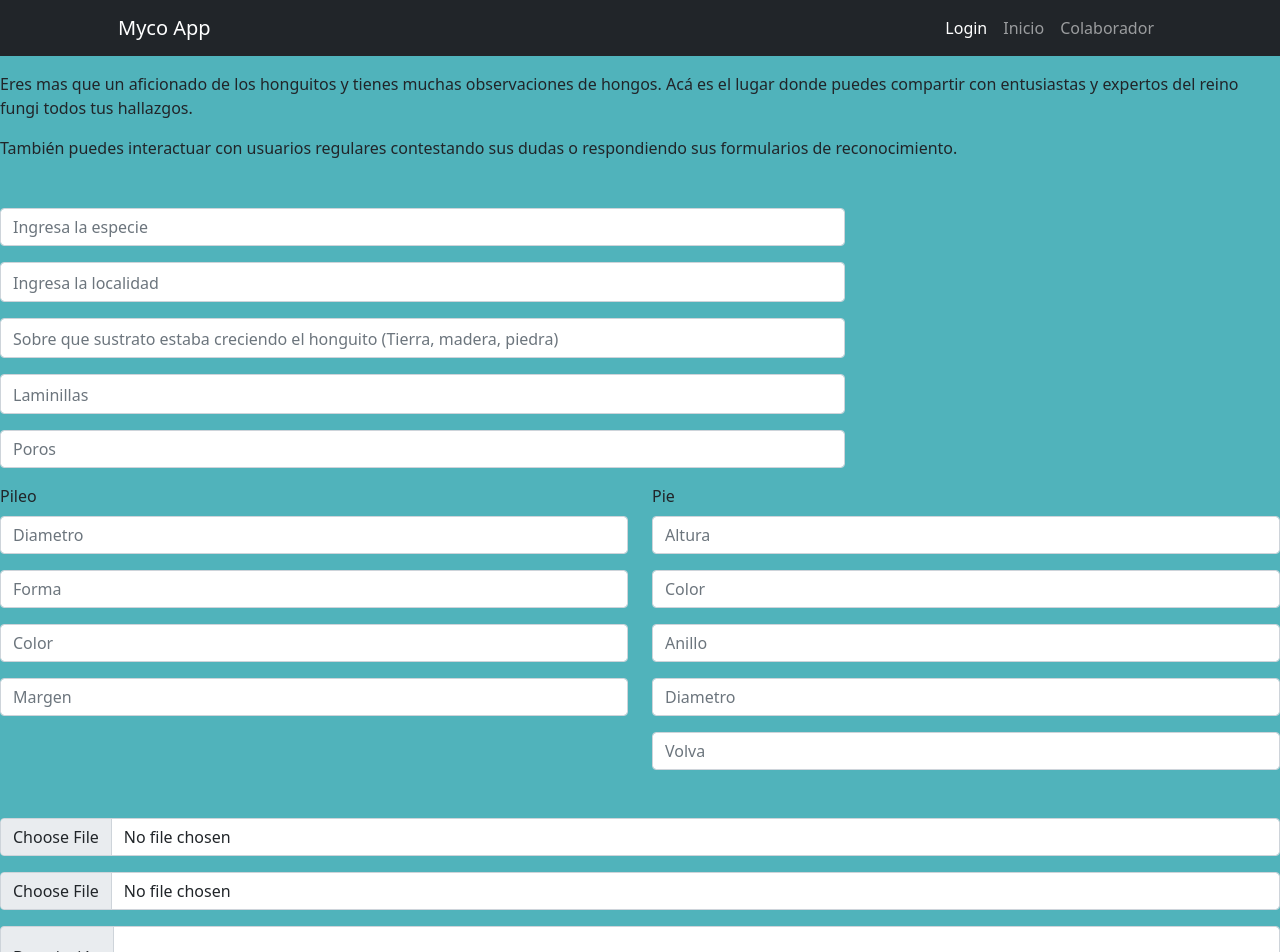
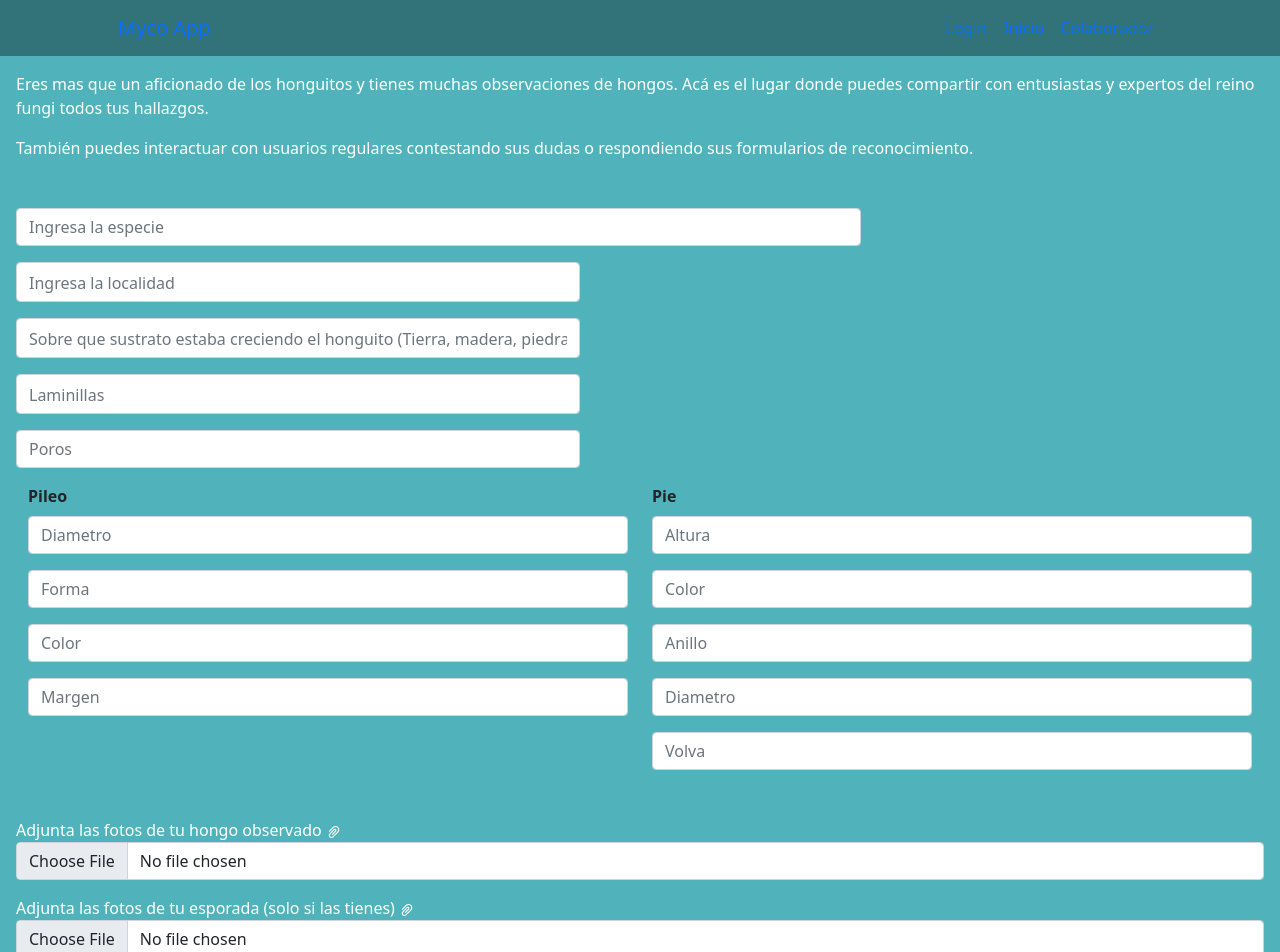
Before and after one commit to MatiasRadov/frontend-myco, a React (Create React App) app: page /collabform in a window 1280 px wide. Shown: the top 952 px of the page. Built offline with nearby package versions, Linux system fonts and the light colour scheme.

Commit message:
vista collabForm modificada y prueba de paleta de colores en algunas vistas

```diff
--- a/src/App.css
+++ b/src/App.css
@@ -1,3 +1,7 @@
+.container-home {
+    background-color: #D2F9F1;
+}
+
 .container-login {
     background-color: #D2F9F1;
 }
@@ -21,3 +25,8 @@
 .register-div {
     background-color: #D2F9F1;
 }
+
+.navbar {
+    color: #fff;
+    background-color: #317378;
+}
--- a/src/components/Navbar.jsx
+++ b/src/components/Navbar.jsx
@@ -2,7 +2,7 @@ import { Link } from 'react-router-dom';
 
 export const Navbar = () => {
     return (
-        <nav className="navbar navbar-expand-lg navbar-dark bg-dark">
+        <nav className="navbar navbar-expand-lg">
         <div className="container px-5">
           <a className="navbar-brand" href="#!">
             Myco App
--- a/src/views/CollabForm.jsx
+++ b/src/views/CollabForm.jsx
@@ -1,5 +1,6 @@
 import React, { useContext, useState } from "react";
 import { Context } from "../store/appContext";
+import { AiOutlinePaperClip } from "react-icons/ai";
 
 function CollabForm() {
   const { store, actions } = useContext(Context);
@@ -36,7 +37,7 @@ function CollabForm() {
       <div className="container-collab">
         <div className="row">
           <div className="col">
-            <div className="contenido mt-3 mb-5">
+            <div className="contenido mt-3 mb-5 mx-3 text-white">
               <p>
                 Eres mas que un aficionado de los honguitos y tienes muchas
                 observaciones de hongos. Acá es el lugar donde puedes compartir
@@ -51,7 +52,7 @@ function CollabForm() {
         </div>
         <form classname="form mb-3" onSubmit={(e) => handleSubmit(e)}>
           <div className="row">
-            <div className="col-8">
+            <div className="col-8 mx-3">
               <div className="contenido mb-3">
                 <input
                   type="text"
@@ -62,7 +63,7 @@ function CollabForm() {
                   aria-label="Ingresa la especie"
                 />
               </div>
-              <div className="col 8">
+              <div className="col-8">
                 <div className="contenido mb-3">
                   <input
                     type="text"
@@ -74,7 +75,7 @@ function CollabForm() {
                   />
                 </div>
               </div>
-              <div className="col 8">
+              <div className="col-8">
                 <div className="contenido mb-3">
                   <input
                     type="text"
@@ -86,7 +87,7 @@ function CollabForm() {
                   />
                 </div>
               </div>
-              <div className="col 8">
+              <div className="col-8">
                 <div className="contenido mb-3">
                   <input
                     type="text"
@@ -98,7 +99,7 @@ function CollabForm() {
                   />
                 </div>
               </div>
-              <div className="col 8">
+              <div className="col-8">
                 <div className="contenido mb-3">
                   <input
                     type="text"
@@ -112,10 +113,10 @@ function CollabForm() {
               </div>
             </div>
           </div>
-          <div className="row">
+          <div className="row mx-3">
             <div className="col">
               <label for="inputEmail4" className="form-label">
-                Pileo
+              <strong>Pileo</strong>
               </label>
               <div className="contenido mb-3">
                 <input
@@ -160,7 +161,7 @@ function CollabForm() {
             </div>
             <div className="col">
               <label for="inputEmail4" className="form-label">
-                Pie
+                <strong>Pie</strong>
               </label>
               <div className="contenido mb-3">
                 <input
@@ -215,8 +216,9 @@ function CollabForm() {
             </div>
           </div>
           <div className="row">
-            <div className="col">
-              <div className="contenido mb-3">
+            <div className="col mx-3">
+              <div className="contenido mb-3 text-white">
+                <label>Adjunta las fotos de tu hongo observado <AiOutlinePaperClip /></label>
                 <input
                   type="file"
                   name="mush_img"
@@ -226,7 +228,8 @@ function CollabForm() {
                   aria-label="Adjunta las fotos de tu hongo observado"
                 />
               </div>
-              <div className="contenido mb-3">
+              <div className="contenido mb-3 text-white">
+              <label>Adjunta las fotos de tu esporada (solo si las tienes) <AiOutlinePaperClip /></label>
                 <input
                   type="file"
                   name="spore_img"
@@ -239,12 +242,12 @@ function CollabForm() {
             </div>
           </div>
           <div className="row">
-            <div className="col">
+            <div className="col mx-3">
               <div className="contenido mb-5">
-                <div class="input-group">
-                  <span class="input-group-text">Descripción</span>
+                <div className="input-group">
+                  <span className="input-group-text">Descripción</span>
                   <textarea
-                    class="form-control"
+                    className="form-control"
                     aria-label="With textarea"
                   ></textarea>
                 </div>
--- a/src/views/Login.jsx
+++ b/src/views/Login.jsx
@@ -37,7 +37,7 @@ function Login() {
               <div className="mb-3">
                 <h6 className="text-muted">Inicia sesión</h6>
                 <label htmlFor="exampleInputEmail1" className="form-label">
-                <AiTwotoneMail /> Correo electrónico
+                <span className="badge bg-success"><AiTwotoneMail /></span> Correo electrónico
                 </label>
 
                 <input
```
